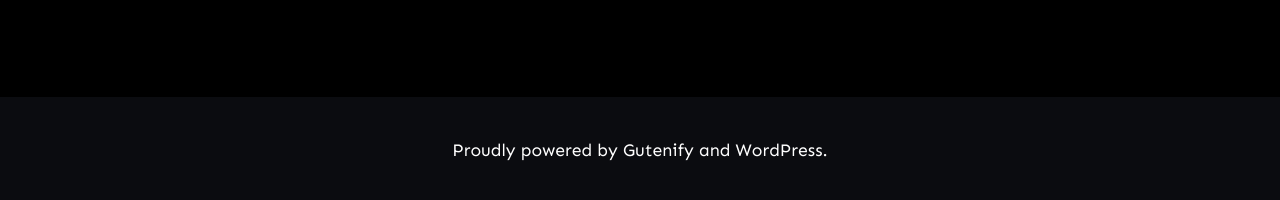
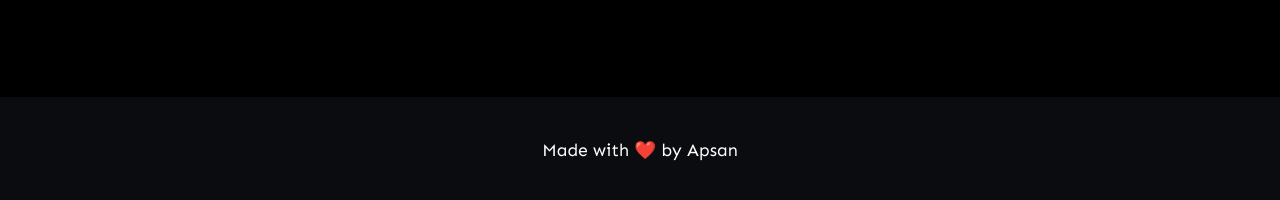
Before and after one commit to Apsan1/VR-Site, a plain HTML site: page index.html in a window 1280 px wide. Shown: the part 7913-8113 px from the top of the page. Drawn offline with nearby package versions, Linux system fonts and the light colour scheme.

Commit message:
refactor: Update page title and footer text

```diff
--- a/index.html
+++ b/index.html
@@ -5,7 +5,7 @@
     <meta name="viewport" content="width=device-width, initial-scale=1.0" />
     <link rel="icon" href="images/CompanyLogo.png" type="image/x-icon" />
     <link rel="stylesheet" href="css/styles.css" />
-    <title>Virtual Reality - Apsan</title>
+    <title>VR Demo - Apsan</title>
     <link
       rel="stylesheet"
       href="https://cdnjs.cloudflare.com/ajax/libs/font-awesome/4.7.0/css/font-awesome.min.css"
@@ -21,6 +21,11 @@
     <script></script>
     <header>
       <nav>
+        <!--
+        This code solely for the purpose of the demo,
+        Any kind of misuse of this code is not allowed.
+        This code is not for commercial use by any means and if you want to use this code for commercial use, please contact the author through the email provided in the author's profile.
+        -->
         <div class="companyLogo">
           <img src="images/CompanyLogo.png" alt="Virtual Reality Logo" />
           <h1 class="underline-animation theme-color">Virtual Reality</h1>
@@ -875,7 +880,7 @@
     </section>
     <footer>
       <div class="foot-note">
-        <p>Proudly powered by Gutenify and WordPress.</p>
+        <p>Made with ❤️ by Apsan</p>
       </div>
     </footer>
   </body>
```
